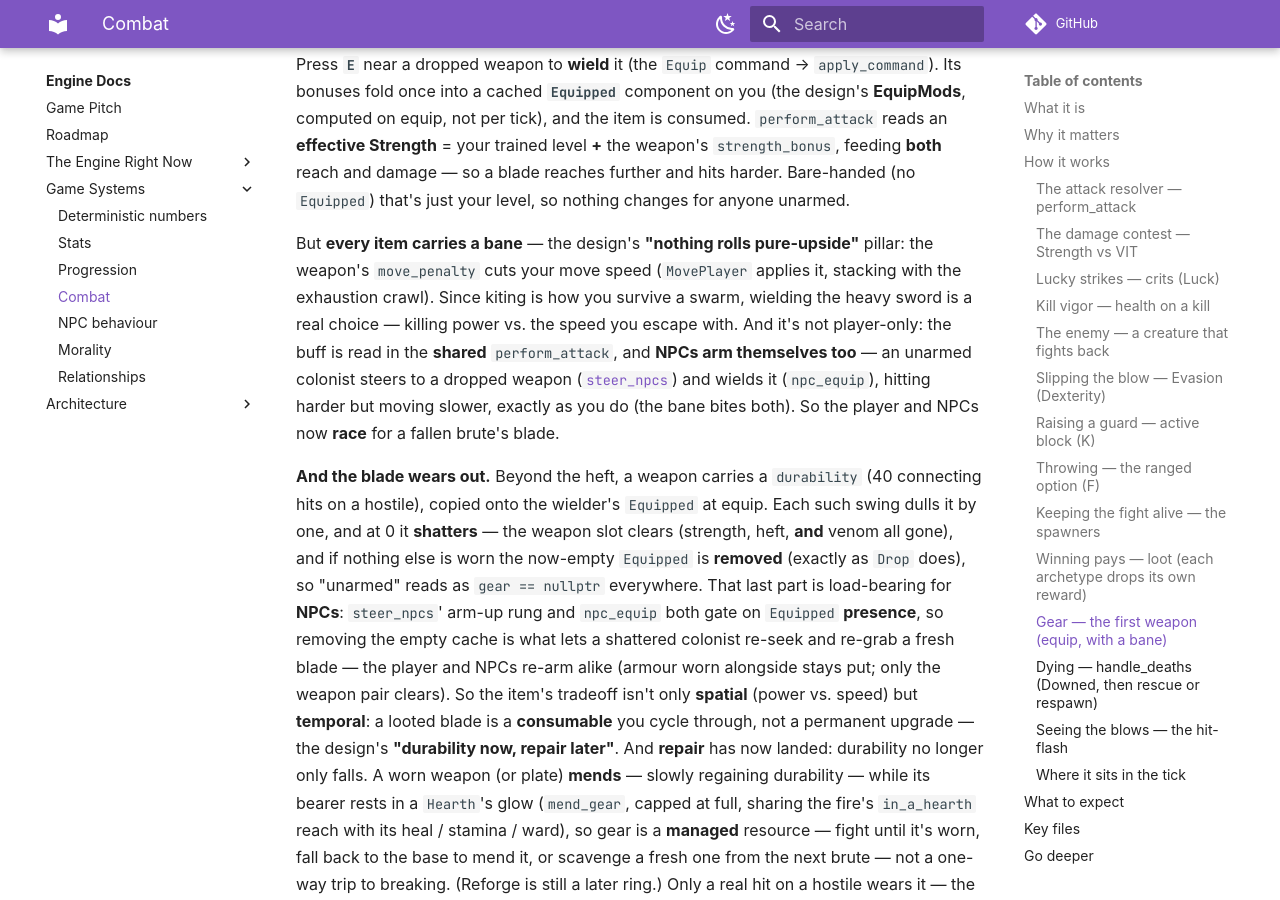
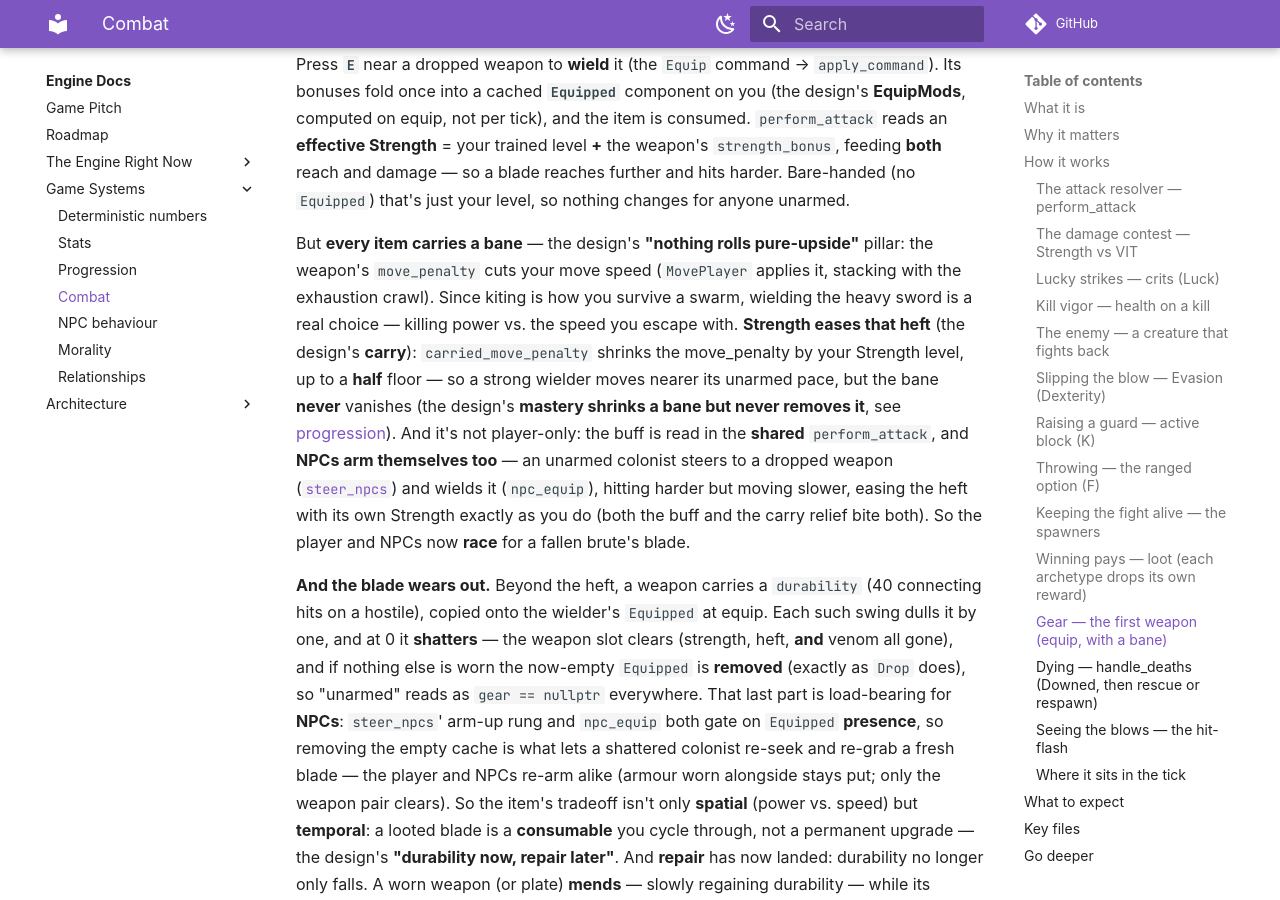
Before and after one commit to IsItJeff/game-engine, an MkDocs documentation site: the page built from docs/engine/combat.md, in a window 1280 px wide and 900 px high, scrolled down 12010 px. Built offline with MkDocs 1.6.1 and Material for MkDocs 9.7.7, drawn with Linux system fonts in a browser that asks for light colours; some web fonts are replaced; comment, search, counter and statistics services are not loaded.

Commit message:
Strength eases a weapon's heft (the carry mastery) (#128)
The design assigns STR = "carry" and holds a pillar that "mastery shrinks a
bane by ~half but never removes it". Neither was implemented -- STR only did
reach + damage, and the weapon move-heft was a flat, unmitigated bane.

carried_move_penalty(base, attrs) (inline in components.hpp) shrinks a
weapon's move_penalty by Strength: relief = (strength.level - 1) * 0.05,
clamped at 0.5, so STR 1 (or no Attributes) pays the full heft, STR 6 pays
0.75x, and STR 11+ pays the 0.5x floor -- a weapon ALWAYS costs some speed.
Manual clamp, no <algorithm> (matching build_title). It's Strength's third
effect, beside reach and damage.

Both parity move-speed sites fold it: the player (world.cpp MovePlayer) and
NPCs (steer_npcs move_scale), through one shared header helper. It reads the
cached Equipped.move_penalty and does NOT mutate it, so the shatter/
empty-cache checks (== 0.0f) and mend_gear are untouched.

Bit-identical: relief is 0 at the default Strength level 1 and for a
no-Attributes entity, so every existing armed fixture is byte-identical.
Suite 2178/222 -> 2185/223 (exactly the new test); no other test moved.

Co-authored-by: Claude Opus 4.8 (1M context) <noreply@anthropic.com>

```diff
--- a/docs/engine/combat.md
+++ b/docs/engine/combat.md
@@ -399,11 +399,15 @@ computed on equip, not per tick), and the item is consumed. `perform_attack` rea
 But **every item carries a bane** — the design's *"nothing rolls pure-upside"* pillar: the
 weapon's `move_penalty` cuts your move speed (`MovePlayer` applies it, stacking with the
 exhaustion crawl). Since kiting is how you survive a swarm, wielding the heavy sword is a
-real choice — killing power vs. the speed you escape with. And it's not player-only: the
-buff is read in the *shared* `perform_attack`, and **NPCs arm themselves too** — an unarmed
-colonist steers to a dropped weapon ([`steer_npcs`](npc-behaviour.md)) and wields it
-(`npc_equip`), hitting harder but moving slower, exactly as you do (the bane bites both).
-So the player and NPCs now *race* for a fallen brute's blade.
+real choice — killing power vs. the speed you escape with. **Strength eases that heft** (the design's
+**carry**): `carried_move_penalty` shrinks the move_penalty by your Strength level, up to a **half**
+floor — so a strong wielder moves nearer its unarmed pace, but the bane *never* vanishes (the design's
+*mastery shrinks a bane but never removes it*, see [progression](progression.md)). And it's not
+player-only: the buff is read in the *shared* `perform_attack`, and **NPCs arm themselves too** — an
+unarmed colonist steers to a dropped weapon ([`steer_npcs`](npc-behaviour.md)) and wields it
+(`npc_equip`), hitting harder but moving slower, easing the heft with its own Strength exactly as you
+do (both the buff and the carry relief bite both). So the player and NPCs now *race* for a fallen
+brute's blade.
 
 **And the blade wears out.** Beyond the heft, a weapon carries a `durability` (40 connecting hits on
 a hostile), copied onto the wielder's `Equipped` at equip. Each such swing dulls it by one, and at 0
```
Also changed, not shown: docs/engine/npc-behaviour.md (+5 -2 lines), docs/engine/progression.md (+8 -3 lines), 4 other files.
